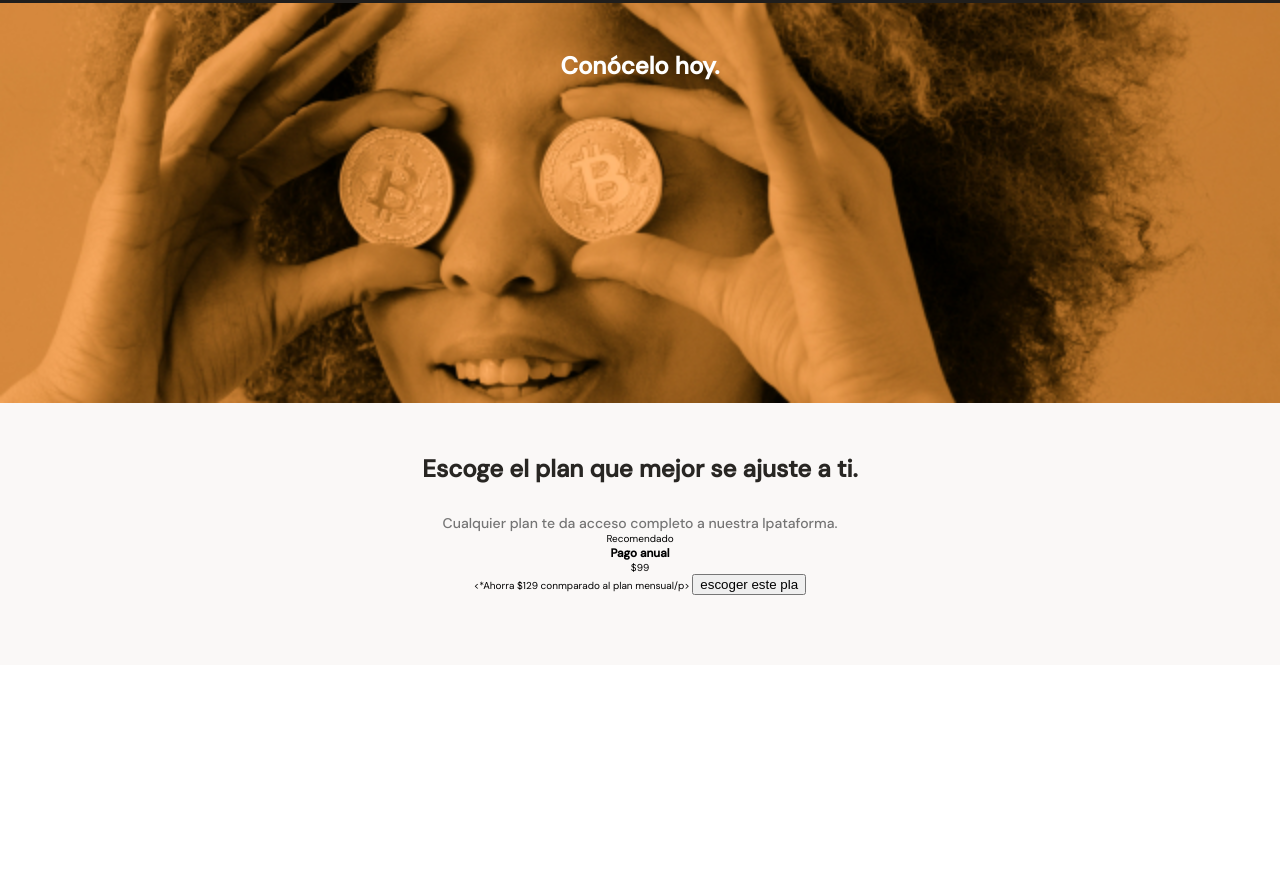
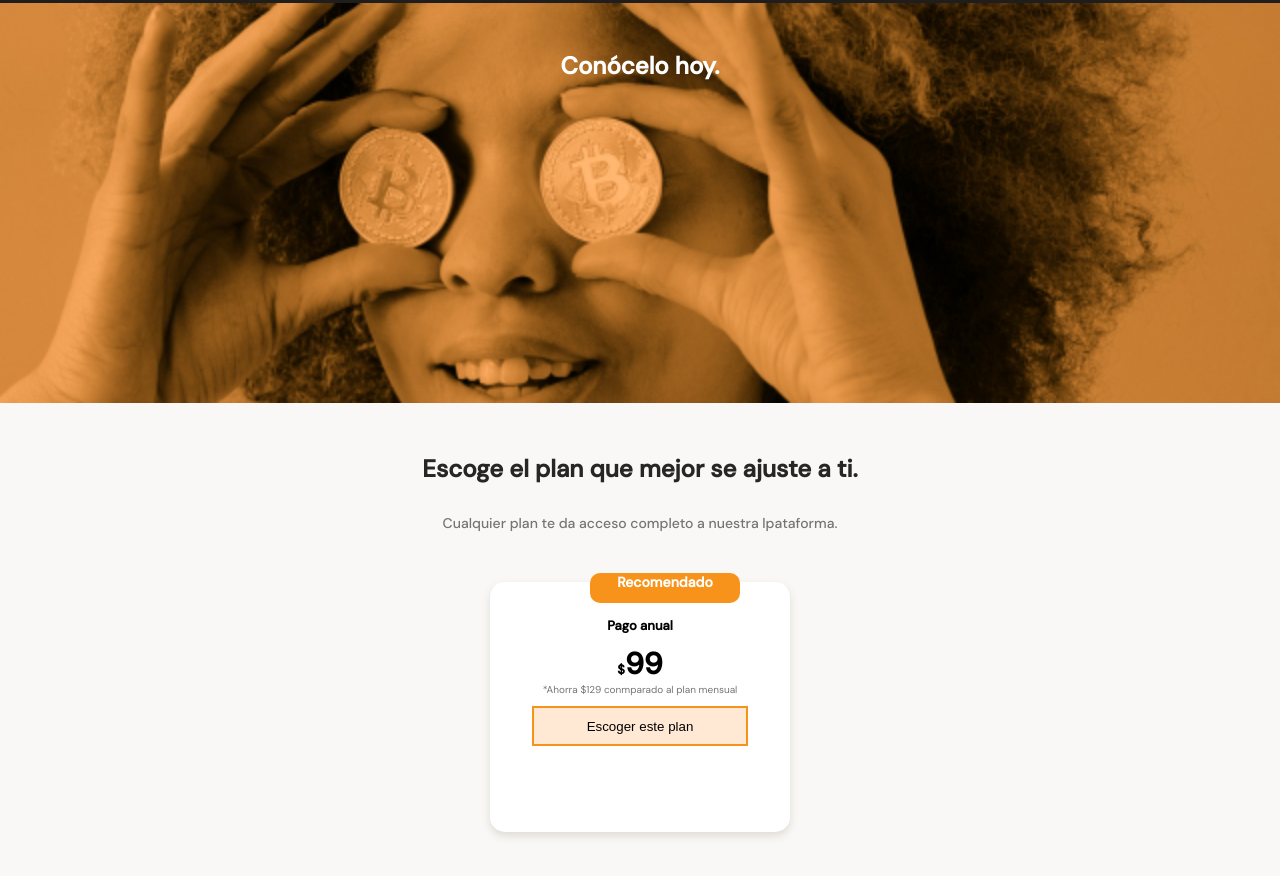
Before and after one commit to IsraelS1988/responsive-design-course, a plain HTML site: page index.html in a window 1280 px wide. Shown: the part 2012-2888 px from the top of the page. Before the commit the page ends 2677 px from the top, so only its background shows below. Drawn offline with Linux system fonts and the light colour scheme.

Commit message:
primer intento de las cards

```diff
--- a/index.html
+++ b/index.html
@@ -95,14 +95,14 @@
                 <h2>Escoge el plan que mejor se ajuste a ti.</h2>
                 <p>Cualquier plan te da acceso completo a nuestra lpataforma.</p>
             </div>
-            <section class=""plans-container--slider>
+            <section class="plans-container--slider">
                 <article class="plans-container--card">
-                    <p>Recomendado</p>
-                    <div>
-                        <h3>Pago anual</h3>
-                        <p><span>$</span>99</p>
-                        <p><*Ahorra $129 conmparado al plan mensual/p>
-                        <button>escoger este pla <span></span></button>
+                    <p class="recomended">Recomendado</p>
+                    <div class="plan-info-container">
+                        <h3 class="plan-card--title">Pago anual</h3>
+                        <p class="plan-card--price"><span>$</span>99</p>
+                        <p class="plan-card--saving">*Ahorra $129 conmparado al plan mensual</p>
+                        <button class="plan-card--ca">Escoger este plan <span class="card-button--icon"></span></button>
                     </div>
 
                 </article>
--- a/styles.css
+++ b/styles.css
@@ -365,6 +365,7 @@ main{
     min-width: 288px;
     height: auto;
     margin: 0 auto;
+    margin-bottom: 50px;
 
 }
 .plans--title h2 {
@@ -380,5 +381,63 @@ main{
   font-size: 1.4rem;
   font-weight: 500;
   line-height: 1.8rem;
-color: #757575 ;
+  color: #757575 ;
 }
+.plans-container--card {
+    position: relative;
+    width: 70%;
+    min-width: 230px;
+    max-width: 300px;
+    height: 250px;
+    margin: 50px auto 0;
+    padding: 0 15px;
+    background-color: var(--just-white);
+    border-radius: 15px;
+    box-shadow: 0 4px 8px rgba(89, 73, 30, 0.16) ;
+}
+.recomended {
+    position: absolute;
+    width: 50%;
+    height: 30px;
+    text-align: center;
+    left: calc(50% - 50px);
+    background-color: var(--bitcoin-orange);
+    font-size: 1.4rem;
+    color: var(--just-white);
+    font-weight: bold;
+    border-radius: 10px;
+    top: -9px;
+}
+.plan-info-container {
+    padding-top: 35px;
+}
+.plan-card--title {
+    margin-bottom: 10px;
+    font-size: 1.3rem;
+}
+.plan-card--price {
+    font-size: 3rem;
+    font-weight: bold;
+}
+.plan-card--price span {
+    font-size: 1.3rem;
+}
+.plan-card--saving {
+    width: 100%;
+    color: #757575;
+    margin-bottom: 10px;
+}
+.plan-card--ca {
+    width: 80%;
+    height: 40px;
+    background-color: var(--soft-orange);
+    border: solid 2px var(--bitcoin-orange);
+}
+.card-button--icon {
+    width: 15px;
+    height: 15px;
+    background-image: url(./assets/icons/right-arrow.svg);
+    background-position: center;
+    background-repeat: no-repeat;
+    background-size: cover;
+}
```
